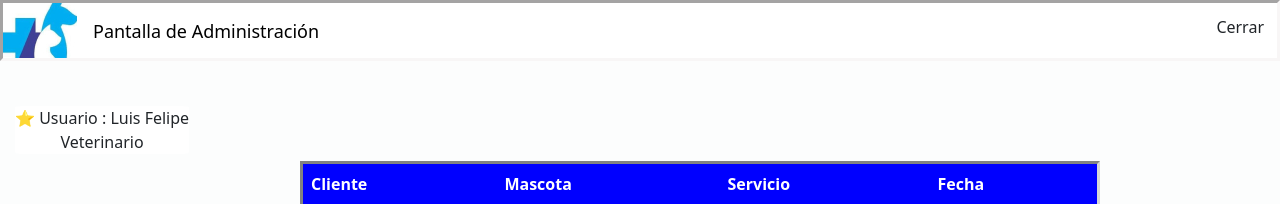
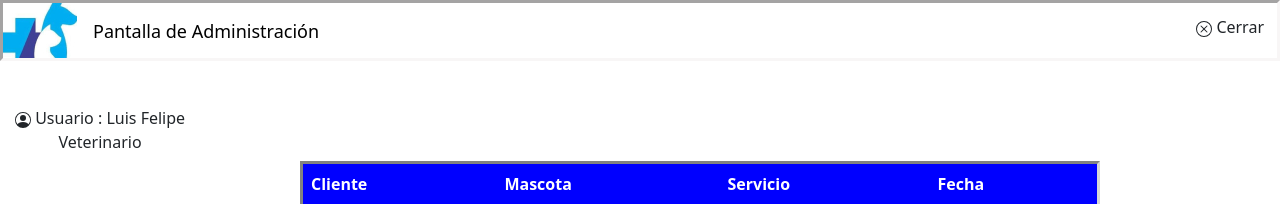
Before and after one commit to barbar4bm/frontend-c19-pets, a React (Create React App) app in the folder frontend/: page /about-us in a window 1280 px wide. Shown: the top 204 px of the page. Built offline with nearby package versions, Linux system fonts and the light colour scheme.

Commit message:
agregada el bootstrap icon y cambios interfaz

```diff
--- a/frontend/package.json
+++ b/frontend/package.json
@@ -10,6 +10,7 @@
     "@testing-library/jest-dom": "^5.16.5",
     "@testing-library/react": "^13.4.0",
     "@testing-library/user-event": "^13.5.0",
+    "bootstrap-icons": "^1.9.1",
     "express": "^4.18.1",
     "nodemon": "^2.0.20",
     "react": "^18.2.0",
--- a/frontend/src/pages/UsuarioInterfaz/UsuarioInterfaz.css
+++ b/frontend/src/pages/UsuarioInterfaz/UsuarioInterfaz.css
@@ -1,7 +1,9 @@
-body{
-    background-color: rgb(252, 253, 253);
+.body{
+    background-color:white;
     width: 100%;
     height: 100%;
+    min-width: 600px;
+    min-height: 400px;
 }
 
 .barra-header{
@@ -78,6 +80,8 @@ body{
 
 .sidebar ul li a:hover{
     opacity: .4;
+    color: blue;
+
 }
 .midbar{
     background-color:white;
--- a/frontend/src/pages/UsuarioInterfaz/UsuarioInterfaz.js
+++ b/frontend/src/pages/UsuarioInterfaz/UsuarioInterfaz.js
@@ -6,7 +6,12 @@ const Usuario = {
   nombre:'Luis Felipe',
   especialidad:'Veterinario'
 }
-
+const Info={
+  cliente:'Luis Felipe',
+  mascota:'perro',
+  servicio:'limpieza',
+  fecha:'13/09/2022'
+}
 export const UsuarioInterfaz = () => {
   return (
     <>
@@ -19,13 +24,20 @@ export const UsuarioInterfaz = () => {
           </div>
 
           <div className='boton-salir'>
-              <button className='btn btn-secundary' style={{float:'right'}}>Cerrar</button>
+              <button className='btn btn-secundary' style={{float:'right'}}>
+                <svg xmlns="http://www.w3.org/2000/svg" width="16" height="16" fill="currentColor" class="bi bi-x-circle" viewBox="0 0 16 16">
+                <path d="M8 15A7 7 0 1 1 8 1a7 7 0 0 1 0 14zm0 1A8 8 0 1 0 8 0a8 8 0 0 0 0 16z"/>
+                <path d="M4.646 4.646a.5.5 0 0 1 .708 0L8 7.293l2.646-2.647a.5.5 0 0 1 .708.708L8.707 8l2.647 2.646a.5.5 0 0 1-.708.708L8 8.707l-2.646 2.647a.5.5 0 0 1-.708-.708L7.293 8 4.646 5.354a.5.5 0 0 1 0-.708z"/>
+                </svg> Cerrar </button>
           </div>
 
         </div>
 
 
-        <div className='user_profile'> ⭐ Usuario : {Usuario.nombre}
+        <div className='user_profile'>
+          <svg xmlns="http://www.w3.org/2000/svg" width="16" height="16" fill="currentColor" class="bi bi-person-circle" viewBox="0 0 16 16"><path d="M11 6a3 3 0 1 1-6 0 3 3 0 0 1 6 0z"/>
+          <path fill-rule="evenodd" d="M0 8a8 8 0 1 1 16 0A8 8 0 0 1 0 8zm8-7a7 7 0 0 0-5.468 11.37C3.242 11.226 4.805 10 8 10s4.757 1.225 5.468 2.37A7 7 0 0 0 8 1z"/>
+          </svg> Usuario : {Usuario.nombre}
           <div className='text text-center'> {Usuario.especialidad}</div>
         </div>
 
@@ -48,11 +60,12 @@ export const UsuarioInterfaz = () => {
                     <th>Mascota</th>
                     <th>Servicio</th>
                     <th>Fecha</th>
+
                   </tr>
-
                 </thead>
 
           </table>
+
         </div>
         <div className='foot-page'>
           <p className='text text-center' style={{color:'white'}}> Información de nosotros por cualquier tipo de problema </p>
```
Also changed, not shown: 1 other file (tests, documents, lock files or other folders). Lines whose indentation alone changed are shown as unchanged.
